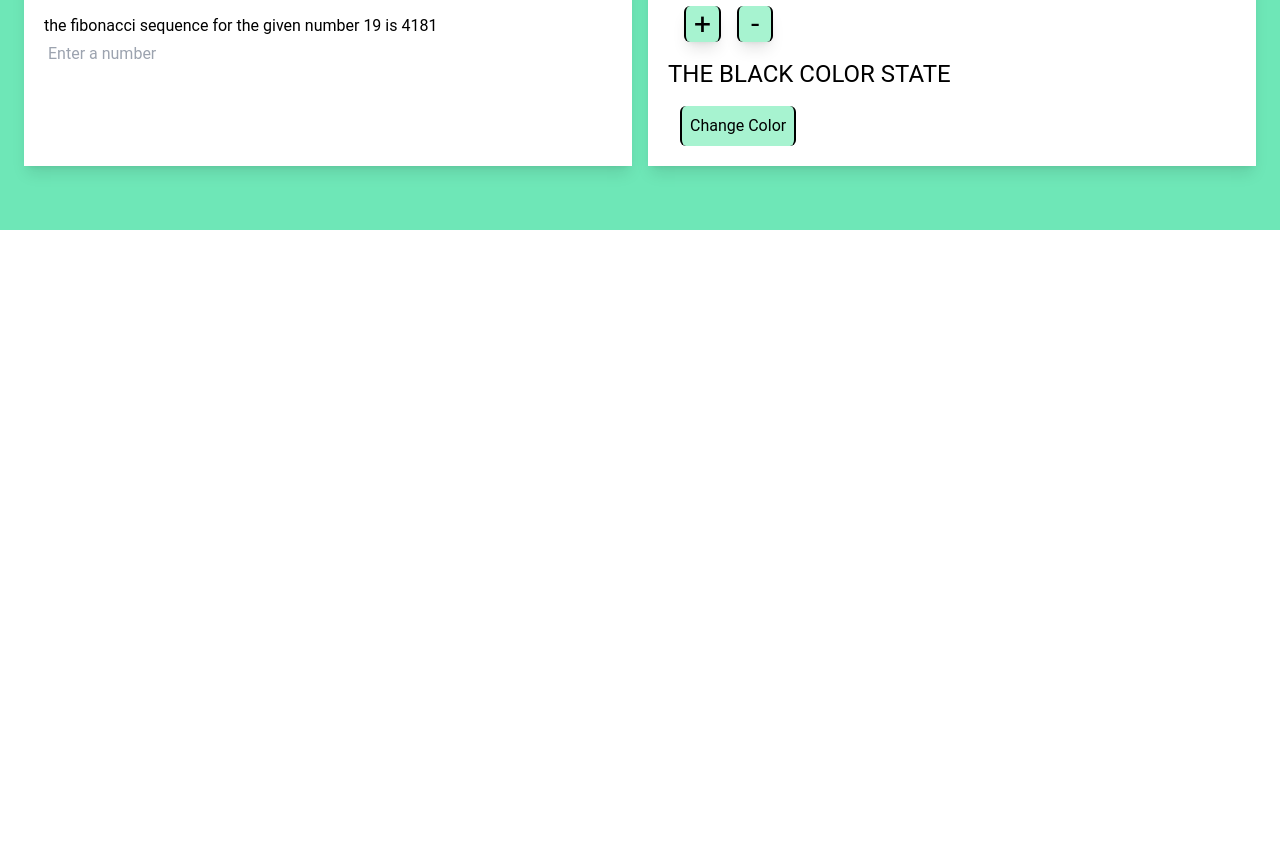
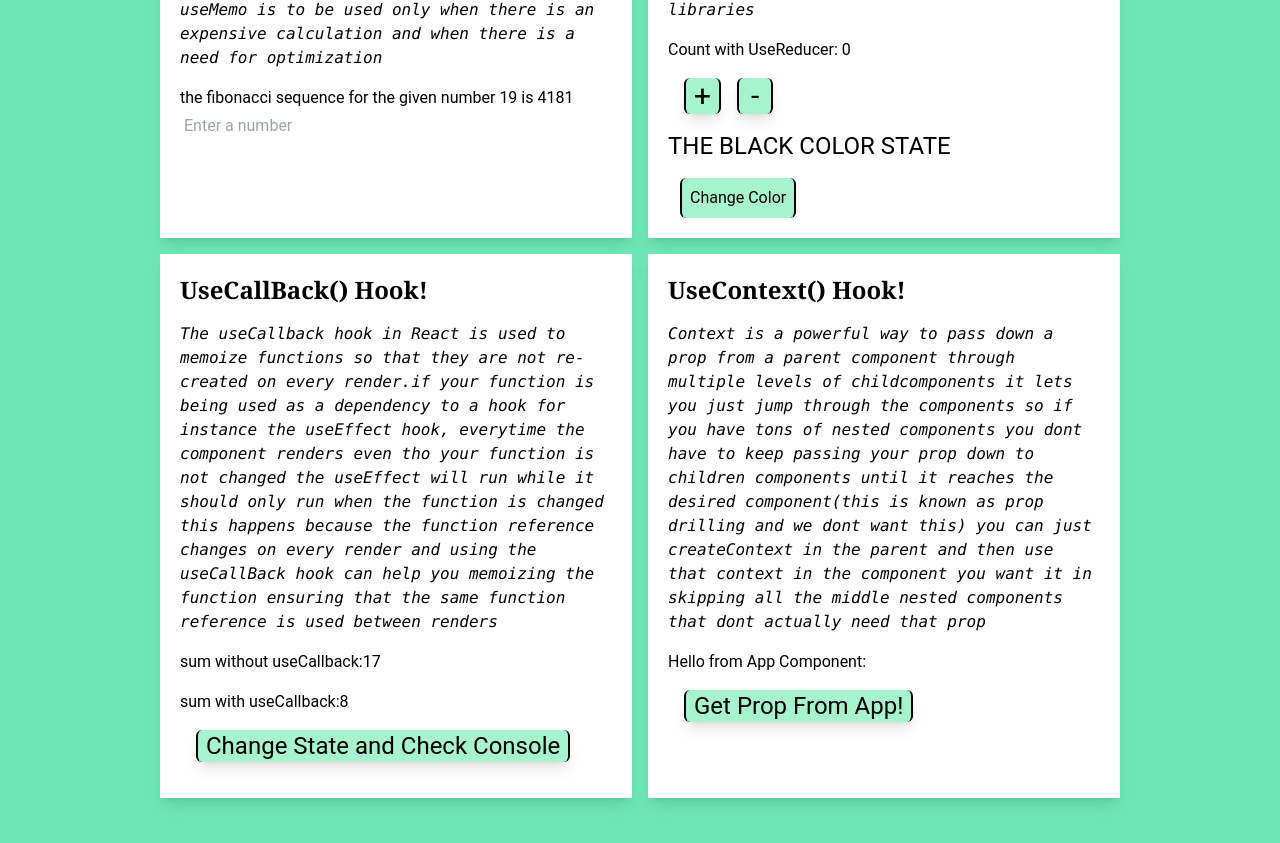
Before and after one commit to SHAFAY04/TheJobPoint, a React (Vite) app: page /hooks in a window 1280 px wide. Shown: the part 455-1298 px from the top of the page. Before the commit the page ends 800 px from the top, so only its background shows below. Built offline with nearby package versions, Linux system fonts and the light colour scheme.

Commit message:
learned about the useCallBack and useContext hooks and removed the prop drilling in my App by using the reactContext

```diff
--- a/src/App.tsx
+++ b/src/App.tsx
@@ -7,8 +7,9 @@ import JobPage,{JobLoader} from './pages/JobPage'
 import './index.css'; // Include this for custom Tailwind styl
 import AddJobPage from './pages/addJobPage'
 import EditJobPage from './pages/EditJobPage'
-import { useEffect } from 'react'
+import { useEffect, useState } from 'react'
 import HooksPage from './pages/hooksPage'
+import { createContext } from 'react'
 
 
 //Note that the dist folder is only generated
@@ -33,15 +34,11 @@ let styles = {
   color: 'green'
 }
 
+//sending user prop to hooksPage without Prop drilling!
+//you have to provide a default value which will be used only if this userContext is used in a component without wrapping that component in a provider!
+//and you need to export this context
+export const userContext=createContext('ANTHONY')
 
-//use rafce to create a react component!
-//like the following
-
-const App = () => {
-  useEffect(()=>{
-    console.log('mounting')
-
-  },[])
 //we will create all the add, edit, delete methods here
 interface Job{
 
@@ -75,6 +72,7 @@ const deleteJob= async(id:number)=>{
   })
 
 }
+export const deleteJobContext=createContext(deleteJob)
 
 const editJob=async(id:any,editedJob:Job)=>{
 
@@ -93,6 +91,20 @@ const editJob=async(id:any,editedJob:Job)=>{
 
     })
 }
+export const editJobContext=createContext(editJob)
+
+
+//use rafce to create a react component!
+//like the following
+
+const App = () => {
+  useEffect(()=>{
+    console.log('mounting')
+
+  },[])
+
+  const [user,setUser]=useState('DAVID')
+
 
 const router = createBrowserRouter(createRoutesFromElements(
   //LAYOUTS
@@ -104,9 +116,9 @@ const router = createBrowserRouter(createRoutesFromElements(
 {/*the :id is dynamic its a variable for any id that you pass in for examples job/1 */}
 {/*here we are passing in that dataloader */}
 <Route path='jobs/:id' element={<JobPage deleteJob={deleteJob}/>} loader={JobLoader}/>
-<Route path='/edit-job/:id'element={<EditJobPage editJob={editJob}/>} loader={JobLoader}/>
+<Route path='/edit-job/:id'element={<EditJobPage />} loader={JobLoader}/>
 <Route path='/add-job' element={<AddJobPage addJobSubmit={addJob}/>}/>
-<Route path='/hooks' element={<HooksPage/>}/>
+<Route path='/hooks' element={<userContext.Provider value={user}><HooksPage/></userContext.Provider>}/>
 <Route path='*' element={<Errorpage/>}/>
 </Route>))
 
--- a/src/components/JobManage.tsx
+++ b/src/components/JobManage.tsx
@@ -1,14 +1,13 @@
-import React from 'react'
+import React, { useContext } from 'react'
 import { Link, useNavigate } from 'react-router-dom'
 import { toast } from 'react-toastify'
+import { deleteJobContext } from '../App'
 
-interface jobManageProps{
-  id:number,
-  deleteJob:(id: number)=>Promise<void>
 
-}
+const JobManage = ({id}:{id:number}) => {
 
-const JobManage = ({id,deleteJob}:jobManageProps) => {
+  const deleteJob= useContext(deleteJobContext)
+
   const navigate=useNavigate()
 
   function onButtonDelete() {
--- a/src/pages/EditJobPage.tsx
+++ b/src/pages/EditJobPage.tsx
@@ -1,7 +1,8 @@
-import React, { FormEvent, useState } from 'react'
+import React, { FormEvent, useContext, useState } from 'react'
 import { useLoaderData, useLocation, useNavigate, useParams } from 'react-router-dom'
 import Job from '../components/Job';
 import { toast } from 'react-toastify';
+import { editJobContext } from '../App';
 
 interface Job {
   type: string;
@@ -17,11 +18,10 @@ interface Job {
   };
 }
 
-interface editJobProps {
-  editJob: (id: any, editedJob: Job) => Promise<void>;
-}
 
-const EditJobPage = ({editJob}:editJobProps) =>  {
+const EditJobPage = () =>  {
+
+  const editJob= useContext(editJobContext)
   const job = useLoaderData() as Job | null;
   const { id } = useParams();
 
--- a/src/pages/JobPage.tsx
+++ b/src/pages/JobPage.tsx
@@ -89,7 +89,7 @@ const JobPage = ({deleteJob}:JobPageProps) => {
                 </main>
                 <aside>
                   <JobCompanyInfo job={job} />
-                  <JobManage deleteJob={deleteJob} id={job.id} />
+                  <JobManage id={job.id} />
                 </aside>
               </div>
             </div>
--- a/src/pages/hooksPage.tsx
+++ b/src/pages/hooksPage.tsx
@@ -1,7 +1,9 @@
-import React, { act, useMemo, useReducer, useRef, useState } from 'react'
+import React, {  useCallback, useEffect, useMemo, useReducer, useRef, useState, useContext } from 'react'
+import { userContext } from '../App'
 
 const hooksPage = () => {
 
+    //USEMEMO() HOOK!
     const [number,setNumber]=useState<number>(19)
 
     const inputRef=useRef<HTMLInputElement>(null)
@@ -16,8 +18,10 @@ const hooksPage = () => {
        return fib(n-1) + fib(n-2)
 
     }
+    //if you remove this useMemo and directly call the fib function then every time the hooksPage render for instance everytime i increment the counter on the useReducer lesson this fib func with do calculations again and again making the system slow down!
 const result= useMemo(()=>fib(number),[number])
 
+//USEREDUCER() HOOK!
 let initState={
 
     count:0,
@@ -63,11 +67,53 @@ const reducer=(state:typeof initState, action:reducerAction):typeof initState=>{
     dispatch({type:REDUCER_ACTION_TYPES.CHANGECOLOR,payload:newColor})
  }
 
+ //USECALLBACK HOOK!
+    const [Result,setResult]=useState(0)
+    const [ResultWithoutUseCalback,setResultWithoutUseCalback]=useState(0)
+    const [num1]=useState(9)
+    const [num2]=useState(8)
+    const [num3]=useState(4)
+    const [num4]=useState(4)
+    const [colorstate,setcolorState]=useState('text-black')
+
+    const sum=()=>{return num1+num2}
+    //this useEffect will run on every render/change of state because every time the component renders the function reference changes
+    useEffect(()=>{
+        console.log(sum())
+        setResultWithoutUseCalback(sum())
+    },[sum])
+
+    //as the dependencies of this function num3 or num4 changes the function reference will change causing the useEffect to run
+    const sumWithUseCallback=useCallback(()=> num3+num4 ,[num3,num4])
+    //this useEffect will only run on the first render since the sumWithUseCallBack function uses the useCallback hook
+    useEffect(()=>{
+        console.log(sumWithUseCallback())
+        setResult(sumWithUseCallback())
+    },[sumWithUseCallback])
+
+    function changeState(newColor:string): void {
+        setcolorState(newColor)
+
+        if(colorstate===newColor){
+            setcolorState('text-black')
+        }
+
+
+    }
+    const [user,setUser]=useState('')
+    const useContextValue= useContext(userContext)
+    function getPropFromAppWithoutDrilling(): void {
+    //you cannot do this! the hooks are to be used only and only inside of a functional component nowhere else!
+        // setUser(useContext(userContext))
+        setUser(useContextValue)
+    }
+
   return (
 
     <>
     <div className='bg-emerald-300'>
-        <div className='grid md:grid-cols-2 sm:grid-cols-1 m-auto gap-4 pt-16 pb-16 pl-6 pr-6 '>
+        <div className='grid md:grid-cols-2 sm:grid-cols-1 m-auto gap-4 pt-16 pb-16 pl-6 pr-6 lg:px-40'>
+            {/* USEMEMO HOOK()! */}
             <div className='p-5 shadow-lg bg-white '>
                 <h2 className='font-bold font-serif text-2xl mb-4'>
                     UseMemo() Hook!
@@ -77,6 +123,7 @@ const reducer=(state:typeof initState, action:reducerAction):typeof initState=>{
 <input ref={inputRef} className='p-1' type="number" name="num" id="numfield" placeholder='Enter a number' onChange={(e)=>setNumber(e.target.value as unknown as number)}  />
 
             </div>
+            {/* USEREDUCER HOOK()! */}
             <div className='p-5 shadow-lg bg-white '>
                 <h2 className='font-bold font-serif text-2xl mb-4'>
                     UseReducer() Hook!
@@ -92,6 +139,34 @@ const reducer=(state:typeof initState, action:reducerAction):typeof initState=>{
 
             </div>
 
+{/* USECALLBACK HOOK()! */}
+            <div className='p-5 shadow-lg bg-white '>
+                <h2 className={`font-bold font-serif text-2xl mb-4 ${colorstate}`}>
+                    UseCallBack() Hook!
+                </h2>
+                <p className='font-mono italic mb-4'>The useCallback hook in React is used to memoize functions so that they are not re-created on every render.if your function is being used as a dependency to a hook for instance the useEffect hook, everytime the component renders even tho your function is not changed the useEffect will run while it should only run when the function is changed this happens because the function reference changes on every render and using the useCallBack hook can help you memoizing the function ensuring that the same function reference is used between renders </p>
+               {/* without the useCallBack you will see the useEffect running on every render */}
+                <p  className='mb-4'>sum without useCallback:{ResultWithoutUseCalback} </p>
+                <p  className='mb-4'>sum with useCallback:{Result} </p>
+                <div className='inline-flex mb-4'>
+                <button className='text-2xl px-2  border-black border-x-2 shadow-lg rounded-md bg-emerald-200 mx-4 hover:bg-emerald-300' onClick={()=>changeState('text-purple-300')}>Change State and Check Console</button>
+                </div>
+
+            </div>
+
+            {/* USECONTEXT HOOK()! */}
+            <div className='p-5 shadow-lg bg-white '>
+                <h2 className={`font-bold font-serif text-2xl mb-4 ${colorstate}`}>
+                    UseContext() Hook!
+                </h2>
+                <p className='font-mono italic mb-4'>Context is a powerful way to pass down a prop from a parent component through multiple levels of childcomponents it lets you just jump through the components so if you have tons of nested components you dont have to keep passing your prop down to children components until it reaches the desired component(this is known as prop drilling and we dont want this) you can just createContext in the parent and then use that context in the component you want it in skipping all the middle nested components that dont actually need that prop </p>
+
+                <p  className='mb-4'>Hello {user} from App Component: </p>
+
+                <button className='text-2xl px-2  border-black border-x-2 shadow-lg rounded-md bg-emerald-200 mx-4 hover:bg-emerald-300' onClick={()=>getPropFromAppWithoutDrilling()}>Get Prop From App! </button>
+
+
+            </div>
         </div>
     </div>
     </>
```
